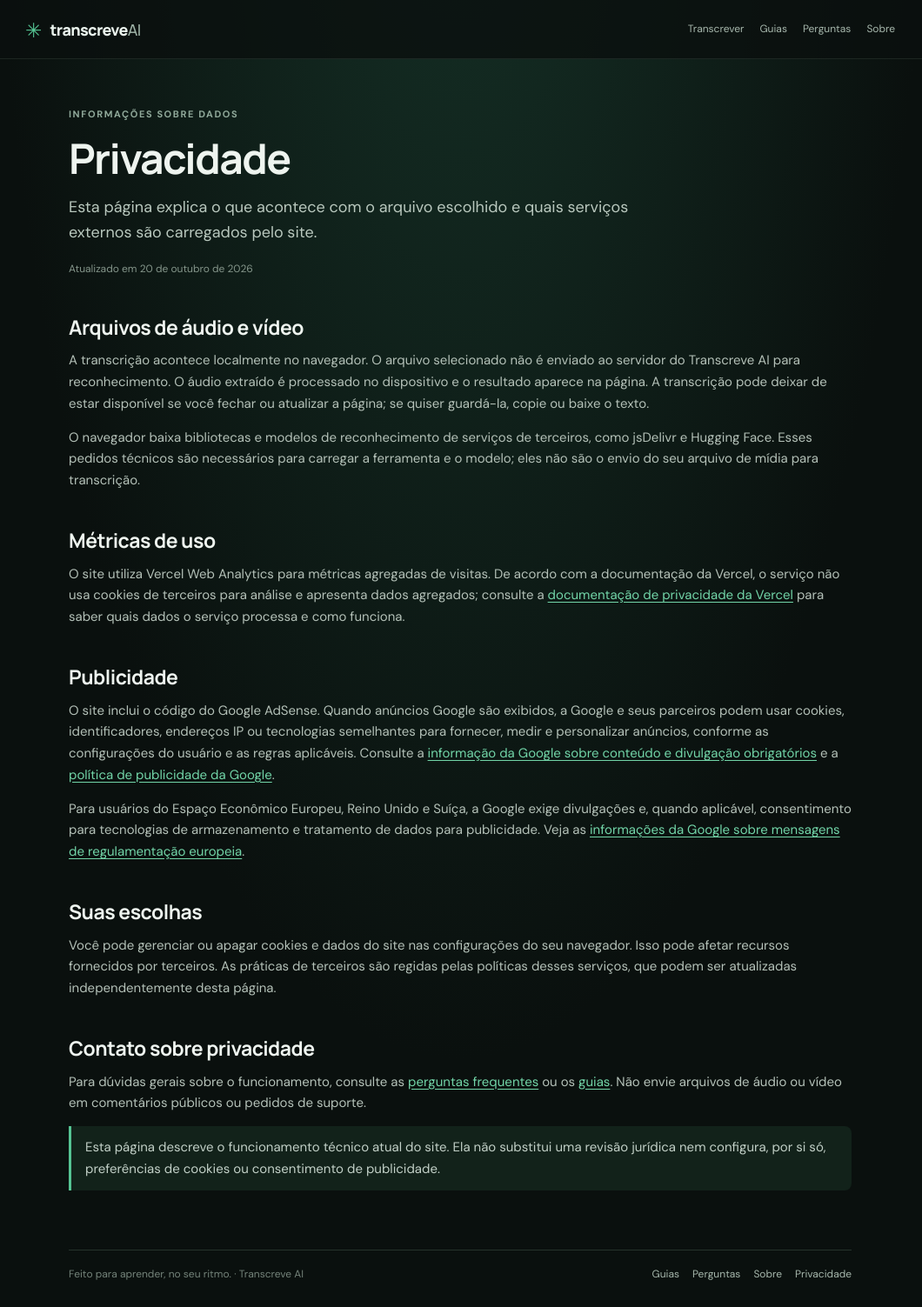
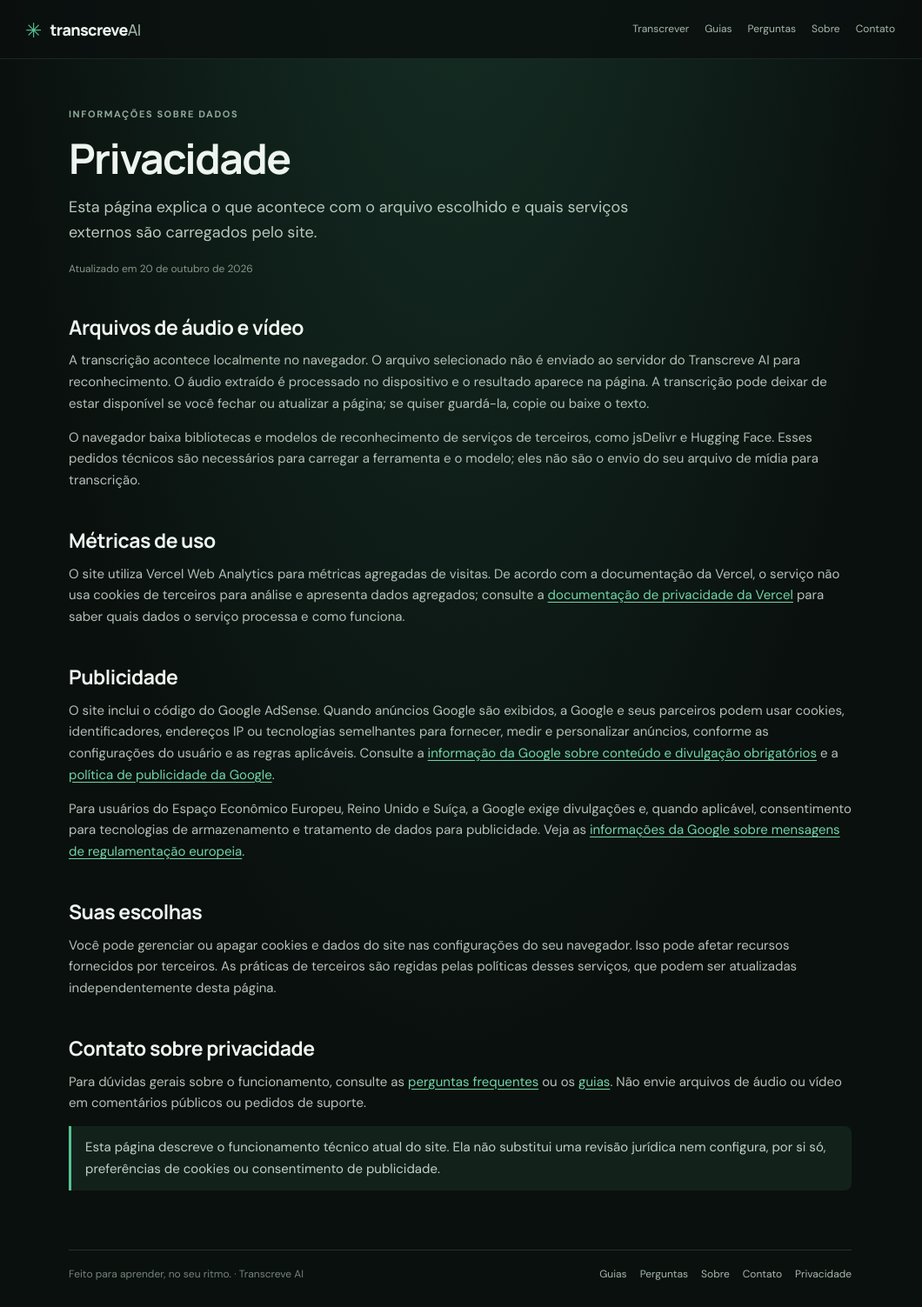
Before and after one commit to yurigregorio/transcreve-ai, a website: page public/privacidade/index.html in a window 1280 px wide. Shown: the whole page at 87% size, without its empty margins (111-1171 px from the left). Drawn offline with Linux system fonts and the light colour scheme.

Commit message:
Link contact page from site navigation

```diff
--- a/public/privacidade/index.html
+++ b/public/privacidade/index.html
@@ -1,10 +1,10 @@
 <!doctype html>
 <html lang="pt-BR"><head><meta charset="UTF-8"><meta name="viewport" content="width=device-width, initial-scale=1"><meta name="description" content="Saiba como o Transcreve AI processa arquivos e utiliza ferramentas de métricas e publicidade."><link rel="icon" type="image/svg+xml" href="/favicon.svg"><link rel="stylesheet" href="/info.css"><title>Privacidade | Transcreve AI</title></head><body>
-<header class="topbar"><a class="brand" href="/" aria-label="Transcreve AI início"><span class="brand-mark">✳</span><span>transcreve<span class="brand-light">AI</span></span></a><nav class="site-nav" aria-label="Navegação principal"><a href="/">Transcrever</a><a href="/guias/">Guias</a><a href="/perguntas/">Perguntas</a><a href="/sobre/">Sobre</a></nav></header>
+<header class="topbar"><a class="brand" href="/" aria-label="Transcreve AI início"><span class="brand-mark">✳</span><span>transcreve<span class="brand-light">AI</span></span></a><nav class="site-nav" aria-label="Navegação principal"><a href="/">Transcrever</a><a href="/guias/">Guias</a><a href="/perguntas/">Perguntas</a><a href="/sobre/">Sobre</a><a href="/contato/">Contato</a></nav></header>
 <main><div class="eyebrow">Informações sobre dados</div><h1>Privacidade</h1><p class="lead">Esta página explica o que acontece com o arquivo escolhido e quais serviços externos são carregados pelo site.</p><p class="updated">Atualizado em 20 de outubro de 2026</p>
 <article><h2>Arquivos de áudio e vídeo</h2><p>A transcrição acontece localmente no navegador. O arquivo selecionado não é enviado ao servidor do Transcreve AI para reconhecimento. O áudio extraído é processado no dispositivo e o resultado aparece na página. A transcrição pode deixar de estar disponível se você fechar ou atualizar a página; se quiser guardá-la, copie ou baixe o texto.</p><p>O navegador baixa bibliotecas e modelos de reconhecimento de serviços de terceiros, como jsDelivr e Hugging Face. Esses pedidos técnicos são necessários para carregar a ferramenta e o modelo; eles não são o envio do seu arquivo de mídia para transcrição.</p></article>
 <article><h2>Métricas de uso</h2><p>O site utiliza Vercel Web Analytics para métricas agregadas de visitas. De acordo com a documentação da Vercel, o serviço não usa cookies de terceiros para análise e apresenta dados agregados; consulte a <a href="https://vercel.com/docs/analytics/privacy-policy" rel="noopener noreferrer">documentação de privacidade da Vercel</a> para saber quais dados o serviço processa e como funciona.</p></article>
 <article><h2>Publicidade</h2><p>O site inclui o código do Google AdSense. Quando anúncios Google são exibidos, a Google e seus parceiros podem usar cookies, identificadores, endereços IP ou tecnologias semelhantes para fornecer, medir e personalizar anúncios, conforme as configurações do usuário e as regras aplicáveis. Consulte a <a href="https://support.google.com/adsense/answer/1348695?hl=pt" rel="noopener noreferrer">informação da Google sobre conteúdo e divulgação obrigatórios</a> e a <a href="https://policies.google.com/technologies/ads?hl=pt" rel="noopener noreferrer">política de publicidade da Google</a>.</p><p>Para usuários do Espaço Econômico Europeu, Reino Unido e Suíça, a Google exige divulgações e, quando aplicável, consentimento para tecnologias de armazenamento e tratamento de dados para publicidade. Veja as <a href="https://support.google.com/adsense/answer/10961068?hl=pt" rel="noopener noreferrer">informações da Google sobre mensagens de regulamentação europeia</a>.</p></article>
 <article><h2>Suas escolhas</h2><p>Você pode gerenciar ou apagar cookies e dados do site nas configurações do seu navegador. Isso pode afetar recursos fornecidos por terceiros. As práticas de terceiros são regidas pelas políticas desses serviços, que podem ser atualizadas independentemente desta página.</p></article>
 <article><h2>Contato sobre privacidade</h2><p>Para dúvidas gerais sobre o funcionamento, consulte as <a href="/perguntas/">perguntas frequentes</a> ou os <a href="/guias/">guias</a>. Não envie arquivos de áudio ou vídeo em comentários públicos ou pedidos de suporte.</p><p class="callout">Esta página descreve o funcionamento técnico atual do site. Ela não substitui uma revisão jurídica nem configura, por si só, preferências de cookies ou consentimento de publicidade.</p></article>
-</main><footer><span>Feito para aprender, no seu ritmo. · Transcreve AI</span><nav class="footer-nav" aria-label="Links do site"><a href="/guias/">Guias</a><a href="/perguntas/">Perguntas</a><a href="/sobre/">Sobre</a><a href="/privacidade/">Privacidade</a></nav></footer></body></html>
+</main><footer><span>Feito para aprender, no seu ritmo. · Transcreve AI</span><nav class="footer-nav" aria-label="Links do site"><a href="/guias/">Guias</a><a href="/perguntas/">Perguntas</a><a href="/sobre/">Sobre</a><a href="/contato/">Contato</a><a href="/privacidade/">Privacidade</a></nav></footer></body></html>
```
